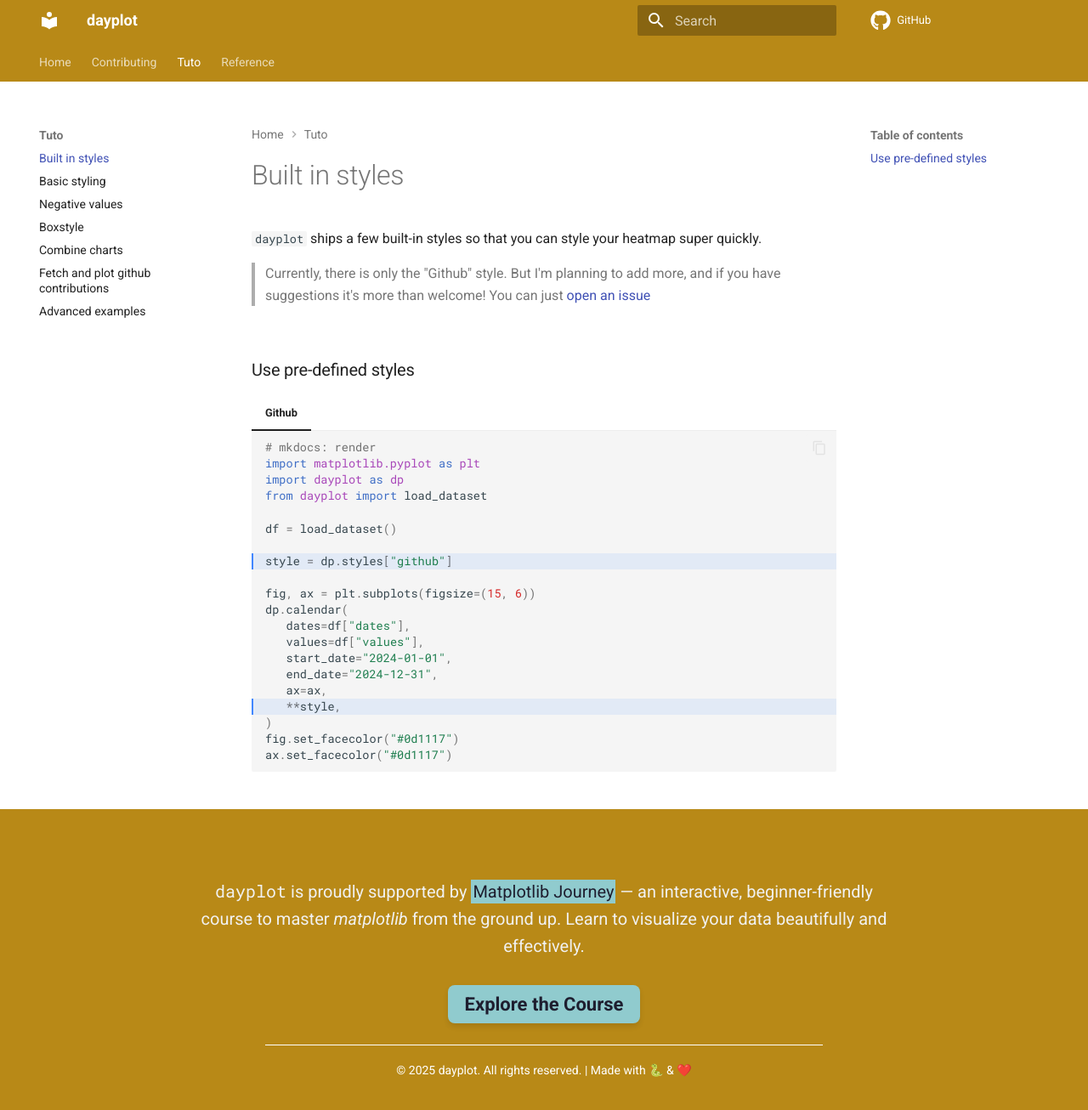
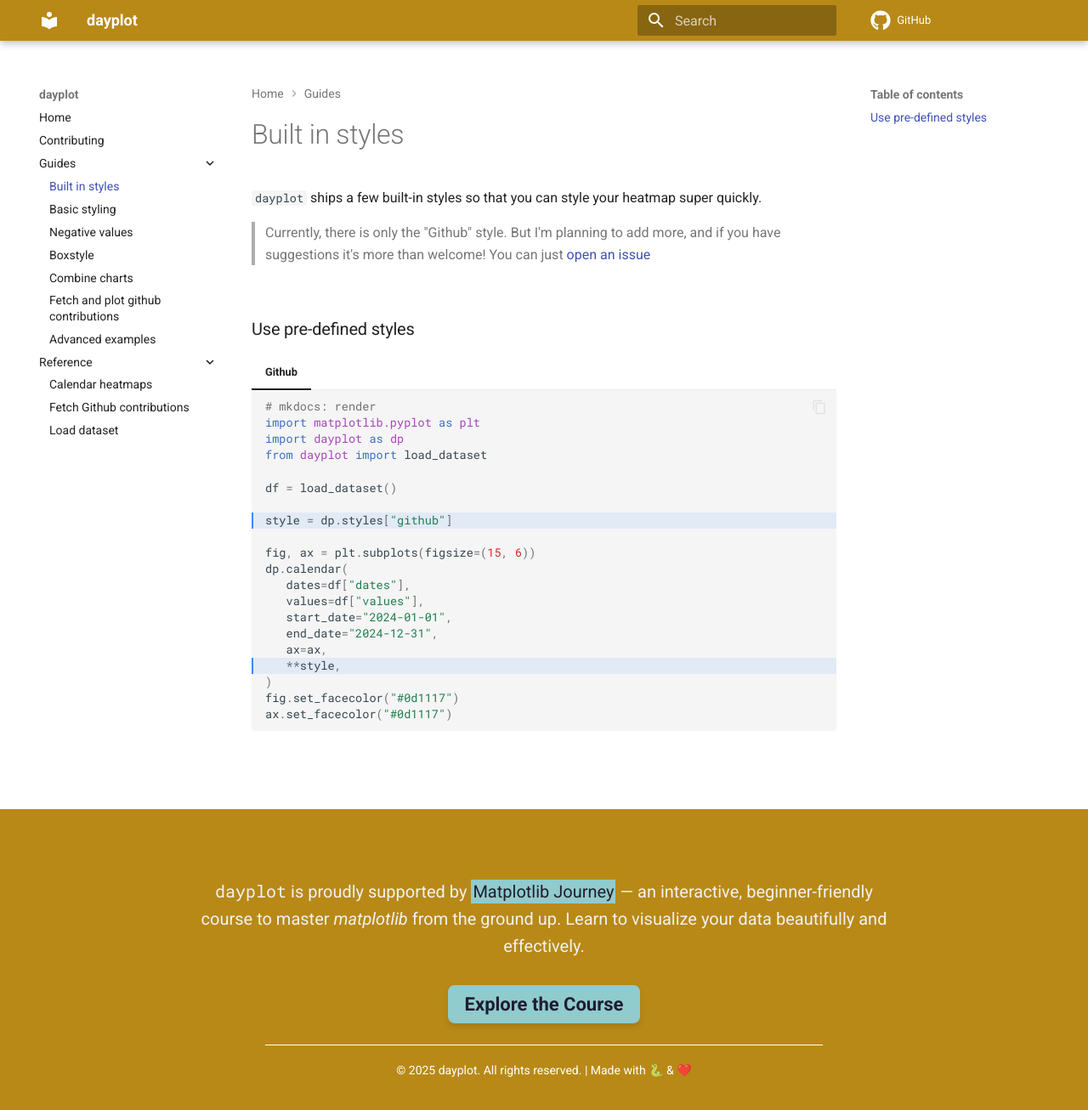
Before and after one commit to y-sunflower/dayplot, an MkDocs documentation site: the page built from docs/tuto/built-in-styles.md, in a window 1280 px wide and 1341 px high. Shown: the top 1306 px of the window at 85% size. Built offline with MkDocs 1.6.1 and Material for MkDocs 9.7.7, drawn with Linux system fonts in a browser that asks for light colours; comment, search, counter and statistics services are not loaded.

Commit message:
init refacto

```diff
--- a/mkdocs.yml
+++ b/mkdocs.yml
@@ -8,7 +8,8 @@ theme:
   features:
     - content.code.copy
     - navigation.path
-    - navigation.tabs
+    - content.footnote.tooltips
+    - navigation.expand
   icon:
     repo: fontawesome/brands/github
 
@@ -32,7 +33,7 @@ plugins:
 nav:
   - Home: index.md
   - Contributing: contributing.md
-  - Tuto:
+  - Guides:
       - tuto/built-in-styles.md
       - tuto/basic-styling.md
       - tuto/negative-values.md
--- a/pyproject.toml
+++ b/pyproject.toml
@@ -53,3 +53,7 @@ Homepage = "https://y-sunflower.github.io/dayplot/"
 Issues = "https://github.com/y-sunflower/dayplot/issues"
 Documentation = "https://y-sunflower.github.io/dayplot/reference/calendar/"
 Repository = "https://github.com/y-sunflower/dayplot"
+
+[tool.ty.src]
+include = ["dayplot"]
+exclude = ["tests"]
```
Also changed, not shown: 3 other files.
